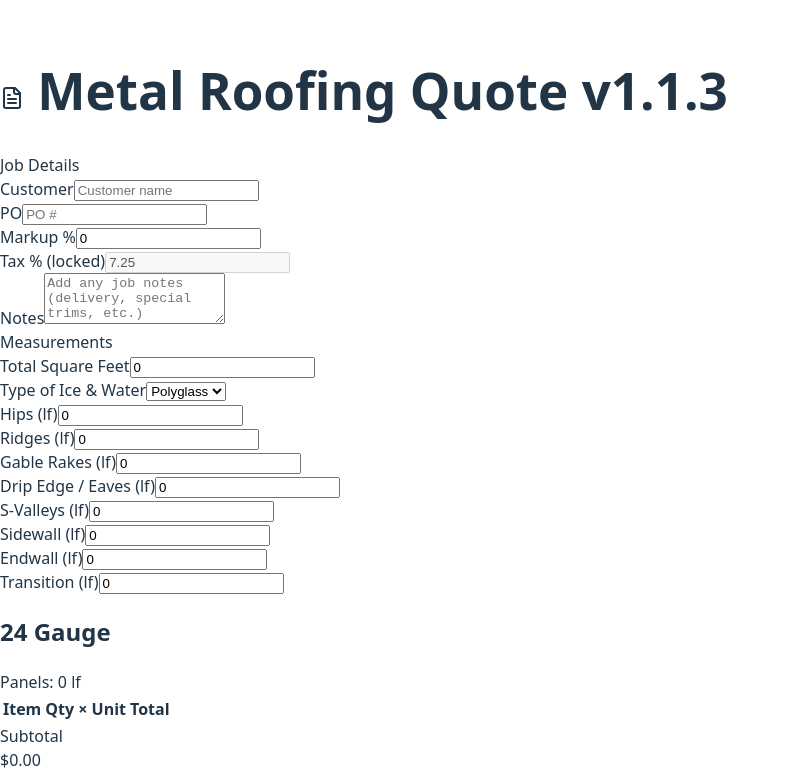
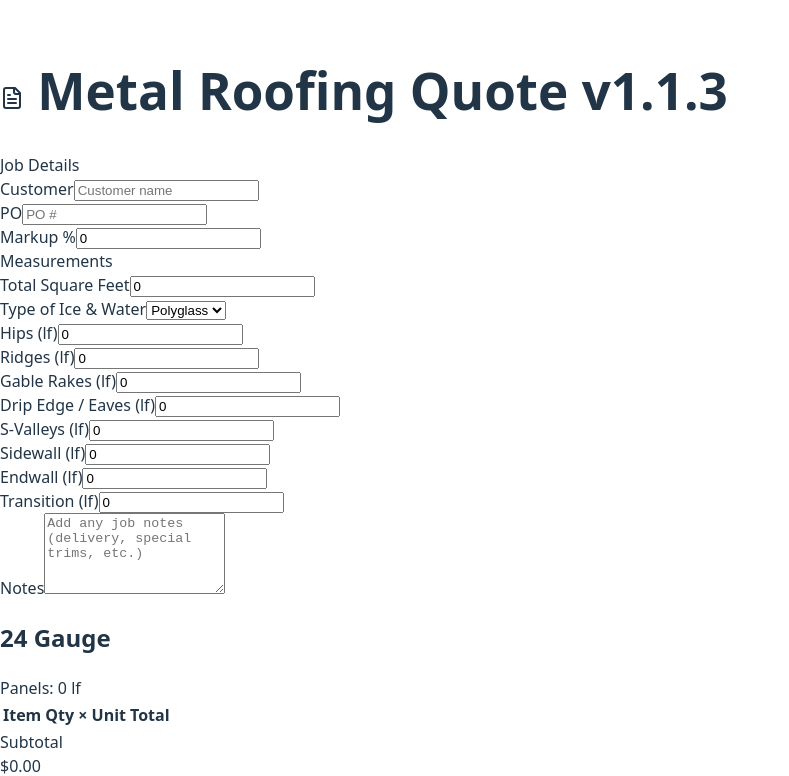
Before and after one commit to dencsjr/roof-quote, a React (Vite) app: page / in a window 1280 px wide. Shown: the part 490-1266 px from the top of the page, without its empty margins (0-789 px from the left). Built offline with nearby package versions, Linux system fonts and the light colour scheme.

Commit message:
layout changes and larger note box

```diff
--- a/src/App.jsx
+++ b/src/App.jsx
@@ -355,30 +355,10 @@ useEffect(() => {
              onChange={(e) => setMarkupPct(toNum(e.target.value))} />
     </div>
 
-    <div className="flex items-center justify-between gap-3 py-2">
-      <label htmlFor="field-tax" className="text-sm font-medium whitespace-nowrap">Tax % (locked)</label>
-      <input id="field-tax" type="number" disabled
-             className="border p-2 rounded w-48 h-10 bg-gray-100 max-w-[60vw]"
-             value={taxPct} />
-    </div>
   </div>
 </div>
 
-      {/* Notes */}
-      <div className="mt-4">
-        <label className="text-sm block">
-          Notes
-          <textarea
-            className="border p-2 rounded w-full"
-            rows={3}
-            placeholder="Add any job notes (delivery, special trims, etc.)"
-            value={notes}
-            onChange={(e) => setNotes(e.target.value)}
-          />
-        </label>
-      </div>
-
-      {/* Measurements */}
+            {/* Measurements */}
       <div className="mt-4 bg-white border rounded-2xl overflow-hidden">
         <div className="px-3 py-2 text-sm font-semibold bg-slate-50 border-b">Measurements</div>
         <div className="px-3 divide-y">
@@ -426,6 +406,19 @@ useEffect(() => {
             <input id="field-transitions" type="number" inputMode="decimal" className="border p-2 rounded w-48 h-10 max-w-[60vw]" value={inputs.transitions} onChange={(e) => update("transitions", e.target.value)} />
           </div>
         </div>
+      </div>
+
+      {/* Notes */}
+      <div className="mt-4">
+        <label htmlFor="field-notes" className="text-sm font-medium block mb-1">Notes</label>
+        <textarea
+          id="field-notes"
+          className="border p-3 rounded w-full h-28"
+          rows={5}
+          placeholder="Add any job notes (delivery, special trims, etc.)"
+          value={notes}
+          onChange={(e) => setNotes(e.target.value)}
+        />
       </div>
 
       {/* Side-by-side comparison */}
```
